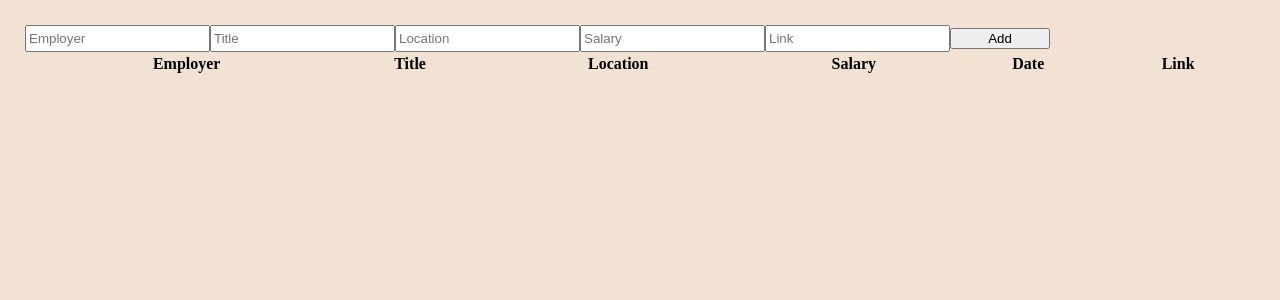
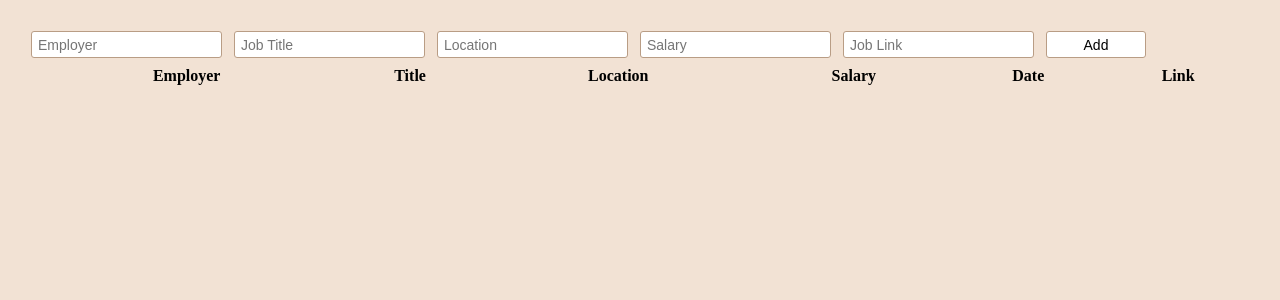
Before and after one commit to octavian-sn/jobifier5000, a React (Create React App) app: page / in a window 1280 px wide. Shown: the top 300 px of the page. Built offline with nearby package versions, Linux system fonts and the light colour scheme.

Commit message:
Update css on inputs

```diff
--- a/src/components/Form.js
+++ b/src/components/Form.js
@@ -57,7 +57,7 @@ function Form({ updateApplications, toggleLetter }) {
         name="title"
         type="text"
         value={data.title}
-        placeholder="Title"
+        placeholder="Job Title"
       ></input>
       <input
         onChange={updateData}
@@ -78,7 +78,7 @@ function Form({ updateApplications, toggleLetter }) {
         name="link"
         type="url"
         value={data.link}
-        placeholder="Link"
+        placeholder="Job Link"
       ></input>
       <button>Add</button>
     </form>
--- a/src/styles/style.css
+++ b/src/styles/style.css
@@ -14,8 +14,14 @@ body {
   padding: 25px;
   position: relative;
 }
-input {
+input,
+button {
+  padding-left: 6px;
   height: 27px;
+  margin: 6px;
+  border-radius: 3px;
+  border: 1px solid #b99d85;
+  font-size: 14px;
 }
 td {
   /* min-width: 50px; */
@@ -39,6 +45,10 @@ td {
   background-color: blanchedalmond;
 }
 button {
-  /* height: 40px; */
   width: 100px;
+  background-color: #ffffff;
+  cursor: pointer;
 }
+button:hover {
+  background-color: #f0efef;
+}
```
